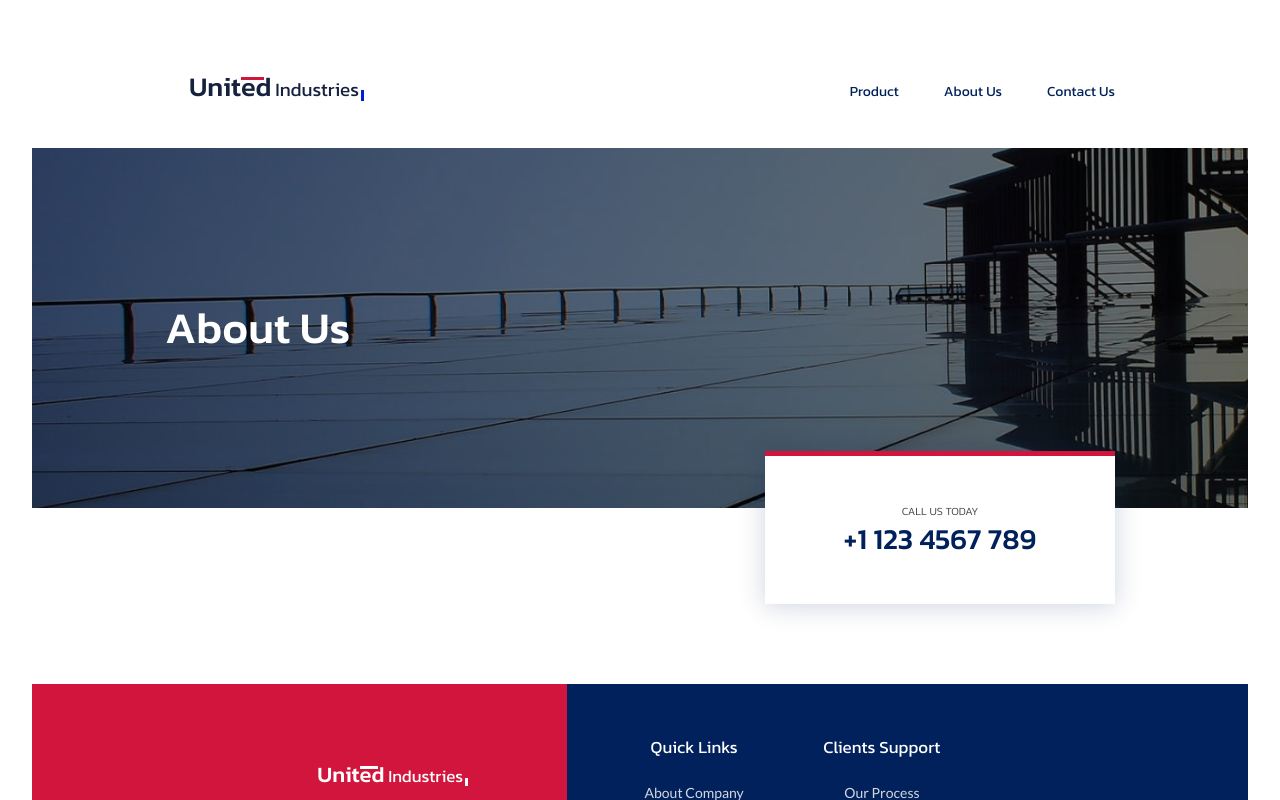
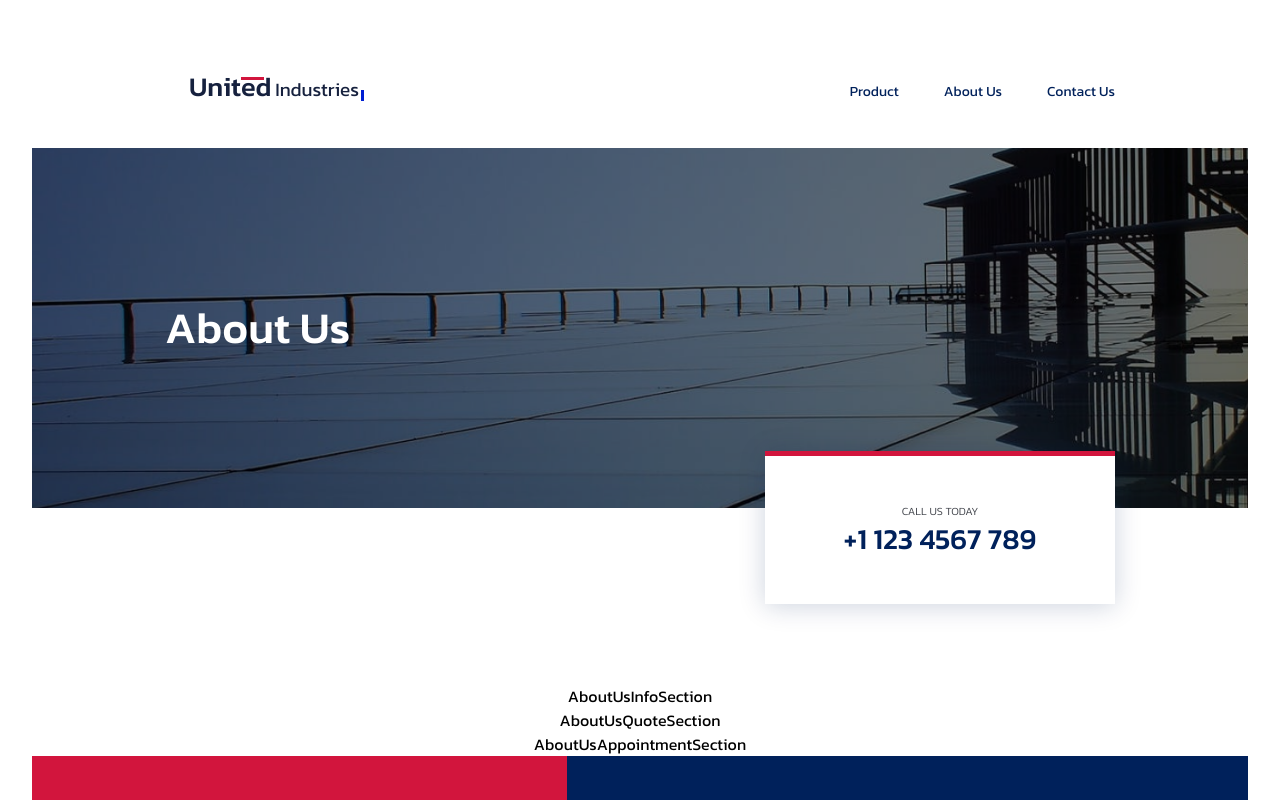
Before and after one commit to MohamedAshiq11/united_industries_web, a React (Vite) app: page /about in a window 1280 px wide. Shown: the top 800 px of the page. Built offline with nearby package versions, Linux system fonts and the light colour scheme.

Commit message:
feat: about sections added

```diff
--- a/src/pages/about_us/about_us.tsx
+++ b/src/pages/about_us/about_us.tsx
@@ -1,11 +1,19 @@
-import "./about_us.css";
 import Sections from "./sections/index";
 
 const AboutUs = () => {
   return (
     <section id="about_us">
-      {/* Home Section: Header Section */}
+      {/* About Us Section: Header Section */}
       <Sections.AboutUsHeaderSection />
+
+      {/* About Us Section: Info Section */}
+      <Sections.AboutUsInfoSection />
+
+      {/* About Us Section: Quote Section */}
+      <Sections.AboutUsQuoteSection />
+
+      {/* About Us Section: Appointment Section */}
+      <Sections.AboutUsAppointmentSection />
     </section>
   );
 };
--- /dev/null
+++ b/src/pages/about_us/sections/about_us_appointment/about_us_appointment_section.tsx
@@ -0,0 +1,9 @@
+import './about_us_appointment_section.css';
+
+const AboutUsAppointmentSection = () => {
+  return (
+    <div>AboutUsAppointmentSection</div>
+  )
+}
+
+export default AboutUsAppointmentSection
--- /dev/null
+++ b/src/pages/about_us/sections/about_us_info/about_us_info_section.tsx
@@ -0,0 +1,9 @@
+import './about_us_info_section.css';
+
+const AboutUsInfoSection = () => {
+  return (
+    <div>AboutUsInfoSection</div>
+  )
+}
+
+export default AboutUsInfoSection
--- /dev/null
+++ b/src/pages/about_us/sections/about_us_quote/about_us_quote_section.tsx
@@ -0,0 +1,9 @@
+import './about_us_quote_section.css';
+
+const AboutUsQuoteSection = () => {
+  return (
+    <div>AboutUsQuoteSection</div>
+  )
+}
+
+export default AboutUsQuoteSection
--- a/src/pages/about_us/sections/index.ts
+++ b/src/pages/about_us/sections/index.ts
@@ -1,3 +1,6 @@
+import AboutUsInfoSection from "./about_us_info/about_us_info_section";
+import AboutUsQuoteSection from "./about_us_quote/about_us_quote_section";
 import AboutUsHeaderSection from "./about_us_header/about_us_header_section";
+import AboutUsAppointmentSection from "./about_us_appointment/about_us_appointment_section";
 
-export default {AboutUsHeaderSection};
+export default { AboutUsInfoSection, AboutUsQuoteSection, AboutUsHeaderSection, AboutUsAppointmentSection };
--- a/src/pages/contact_us/contact_us.tsx
+++ b/src/pages/contact_us/contact_us.tsx
@@ -4,7 +4,7 @@ import Sections from "./sections/index";
 const ContactUs = () => {
   return (
     <section id="contact-us">
-      {/* Home Section: Header Section */}
+      {/* Contact Us Section: Header Section */}
       <Sections.ContactUsHeaderSection />
     </section>
   );
```
Also changed, not shown: src/pages/about_us/sections/about_us_appointment/about_us_appointment_section.css (added), src/pages/about_us/sections/about_us_info/about_us_info_section.css (added), src/pages/about_us/sections/about_us_quote/about_us_quote_section.css (added).
